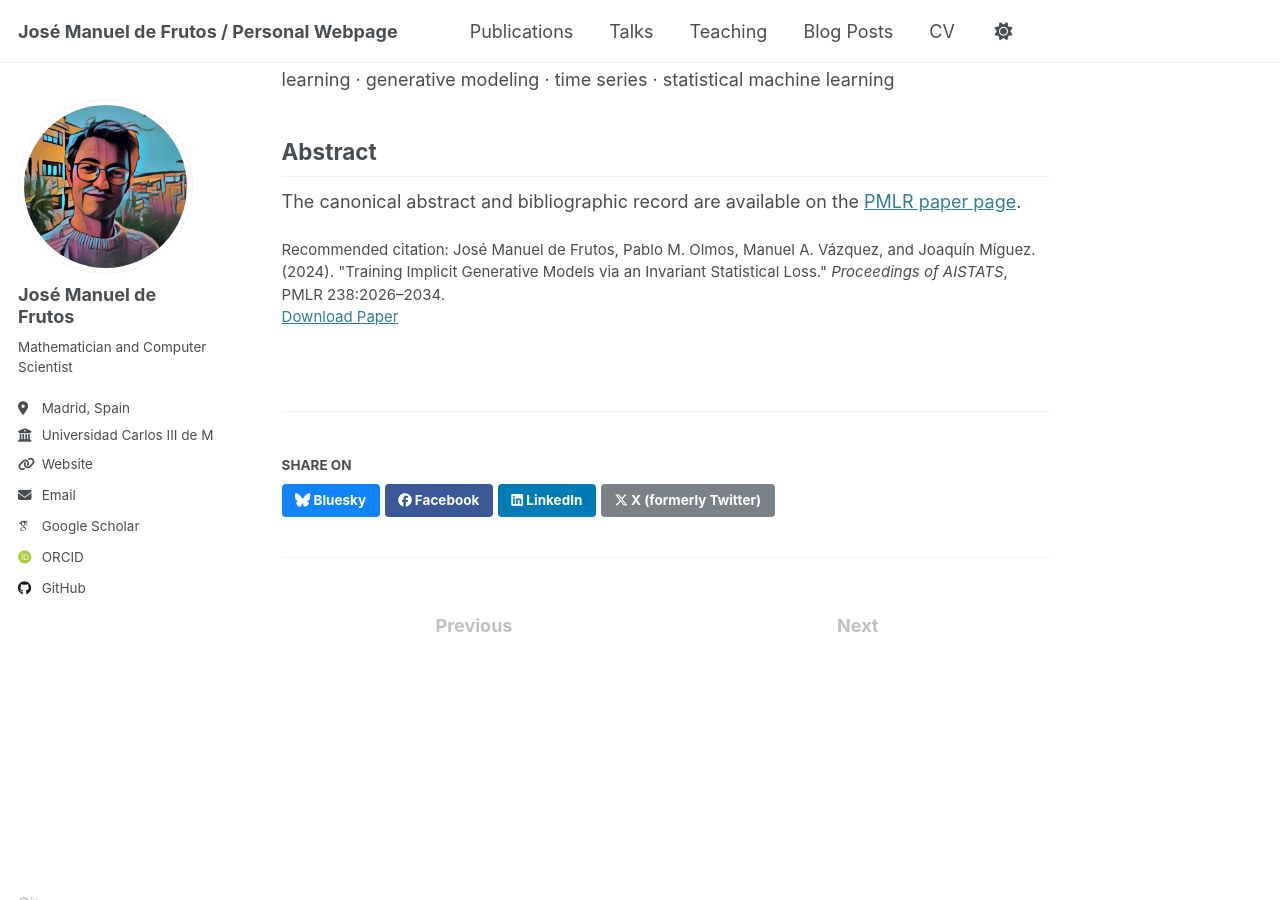
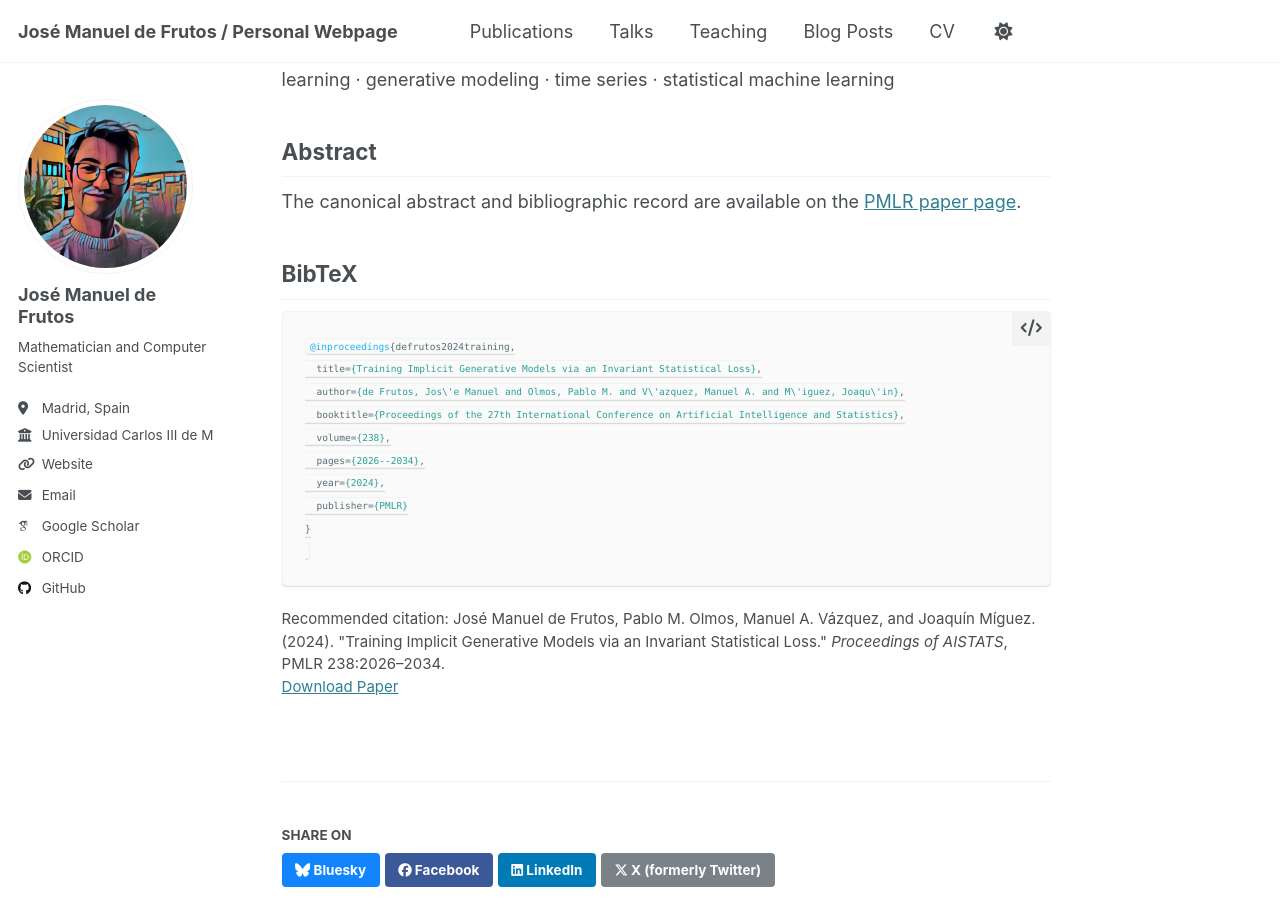
Before and after one commit to josemanuel22/josemanuel22.github.io, a Jekyll site: the page built from _publications/2024-02-17-2024-05-01-aistats-1.md, in a window 1280 px wide and 900 px high, scrolled down 1139 px. Built offline with Jekyll 4.4.1, drawn with Linux system fonts in a browser that asks for light colours; some web fonts are replaced.

Commit message:
Add BibTeX to AISTATS 2024 publication page

````diff
--- a/_publications/2024-02-17-2024-05-01-aistats-1.md
+++ b/_publications/2024-02-17-2024-05-01-aistats-1.md
@@ -60,3 +61,17 @@ invariant statistical loss · implicit generative models · generative adversari
 ## Abstract
 
 The canonical abstract and bibliographic record are available on the [PMLR paper page](https://proceedings.mlr.press/v238/frutos24a.html).
+
+## BibTeX
+
+```bibtex
+@inproceedings{defrutos2024training,
+  title={Training Implicit Generative Models via an Invariant Statistical Loss},
+  author={de Frutos, Jos\'e Manuel and Olmos, Pablo M. and V\'azquez, Manuel A. and M\'iguez, Joaqu\'in},
+  booktitle={Proceedings of the 27th International Conference on Artificial Intelligence and Statistics},
+  volume={238},
+  pages={2026--2034},
+  year={2024},
+  publisher={PMLR}
+}
+```
````
Also changed, not shown: other parts of _publications/2024-02-17-2024-05-01-aistats-1.md (+1 -0 lines).
